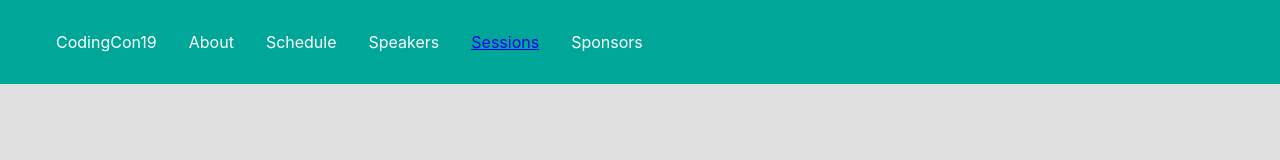
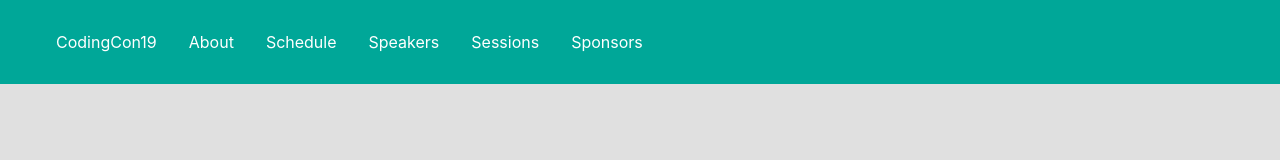
Before and after one commit to mastershif/codingcon19, a React (Create React App) app: page / in a window 1280 px wide. Shown: the top 160 px of the page. Built offline with nearby package versions, Linux system fonts and the light colour scheme.

Commit message:
Fix menu items link style

```diff
--- a/src/components/Navbar.js
+++ b/src/components/Navbar.js
@@ -17,7 +17,7 @@ class Navbar extends Component {
           <MenuItem>About</MenuItem>
           <MenuItem>Schedule</MenuItem>
           <MenuItem>Speakers</MenuItem>
-          <MenuItem><Link to="/sessions">Sessions</Link></MenuItem>
+          <MenuItem><MenuItemLink to="/sessions">Sessions</MenuItemLink></MenuItem>
           <MenuItem>Sponsors</MenuItem>
         </Menu>
       </Container>
@@ -41,6 +41,14 @@ const Menu = styled.ul`
   justify-content: space-between;
   flex-direction: row;
 `;
+const MenuItemLink = styled(Link)`
+    text-decoration: none;
+    color: inherit;
+
+    &:focus, &:hover, &:visited, &:link, &:active {
+        text-decoration: none;
+    }
+`;
 const MenuItem = styled.li`
   padding: 1em;
 `;
```
